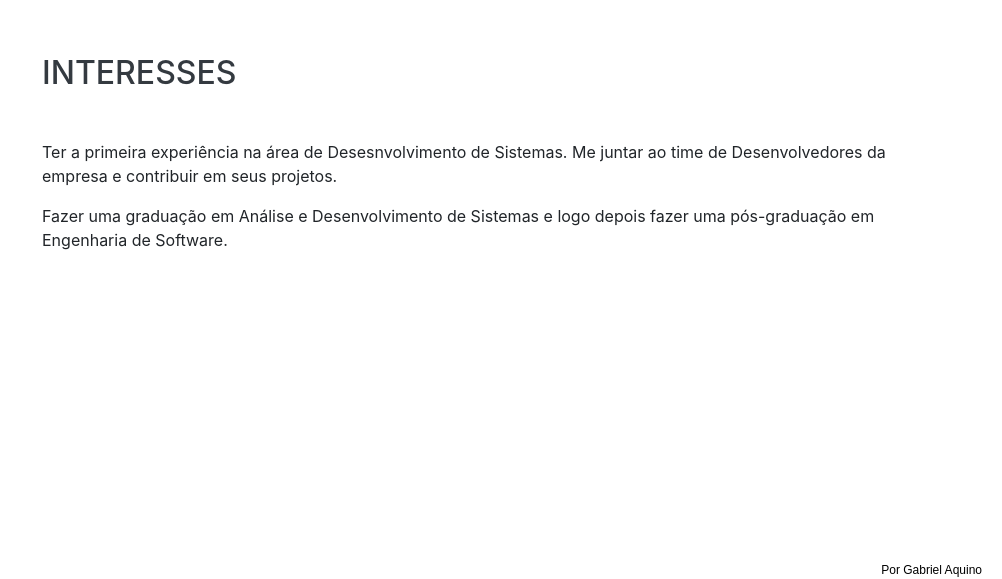
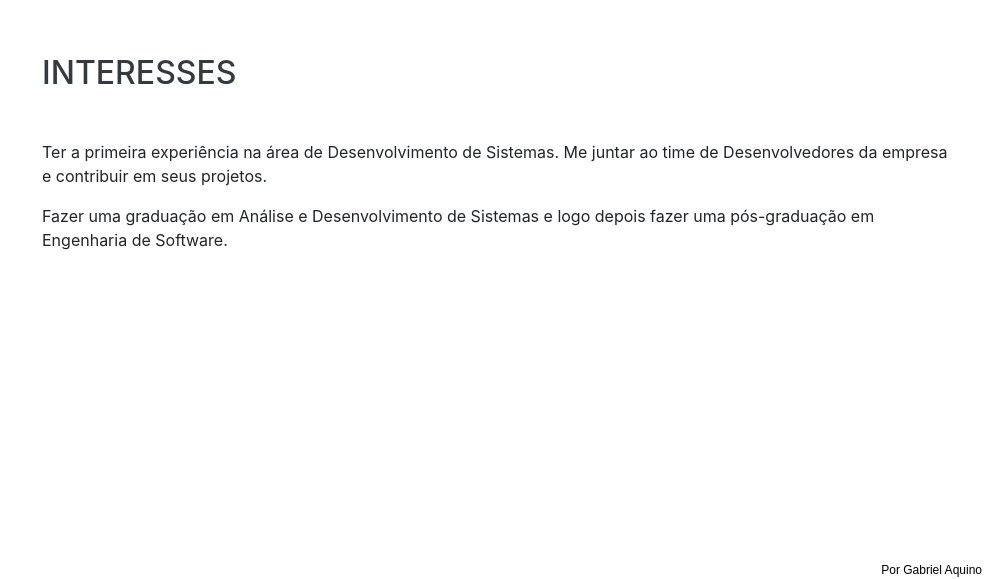
Before and after one commit to gabrielaquinodev/GabrielMesmo.github.io, a website with bundled scripts: page index.html in a window 1280 px wide. Shown: the part 4641-5220 px from the top of the page, without its empty margins (278-1280 px from the left). Built offline with nearby package versions, Linux system fonts and the light colour scheme; a web font is replaced by a local one.

Commit message:
Update index.html

```diff
--- a/index.html
+++ b/index.html
@@ -283,7 +283,7 @@
         <section class="resume-section p-3 p-lg-5 d-flex align-items-center" id="interests">
           <div class="w-100">
             <h2 class="mb-5">Interesses</h2>
-            <p>Ter a primeira experiência na área de Desesnvolvimento de Sistemas. Me juntar ao
+            <p>Ter a primeira experiência na área de Desenvolvimento de Sistemas. Me juntar ao
               time de Desenvolvedores da empresa e contribuir em seus projetos.</p>
               <p>Fazer uma graduação em Análise e Desenvolvimento de Sistemas e logo depois fazer uma
               pós-graduação em Engenharia de Software.</p>
```
